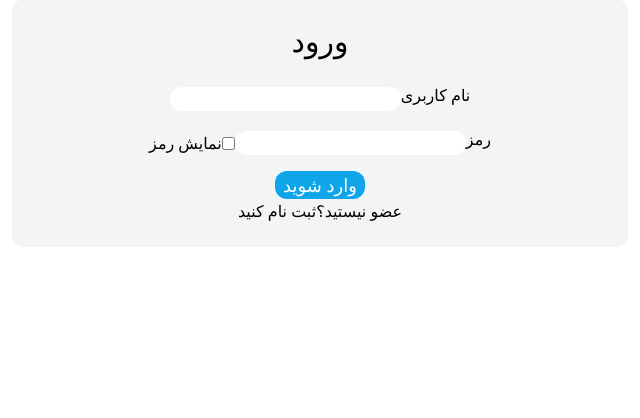
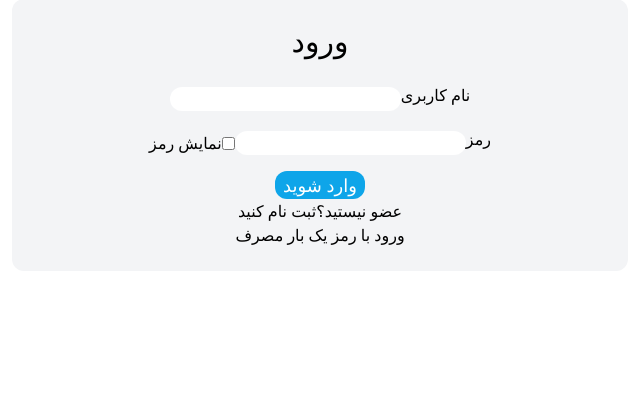
Before and after one commit to Mohammadrzn/DjangoOnlineShop, a Django app: template templates/login.html in a window 1280 px wide. Shown: the part 132-550 px from the top of the page, without its empty margins (320-960 px from the left). Run offline with Django 4.2, Linux system fonts and the light colour scheme; the template is opened without the code that fills it, so the values that code supplies are empty; some libraries are stand-ins or nearby versions.

Commit message:
Add otp login button

```diff
--- a/templates/login.html
+++ b/templates/login.html
@@ -32,8 +32,8 @@
             <div class="flex items-center justify-center">
                 <button class="px-2 text-lg bg-sky-500 hover:bg-sky-700 rounded-xl text-white">وارد شوید</button>
             </div>
-            <p class="flex items-center justify-center">عضو نیستید؟ <a href="{% url "auth:signup" %}">ثبت نام کنید</a>
-            </p>
+            <p class="flex items-center justify-center">عضو نیستید؟ <a href="{% url "auth:signup" %}" class="hover:text-gray-600">ثبت نام کنید</a></p>
+            <p class="flex items-center justify-center"><a href="{% url 'auth:otp' %}" class="hover:text-gray-600">ورود با رمز یک بار مصرف</a></p>
         </form>
     </div>
     <script>
```
